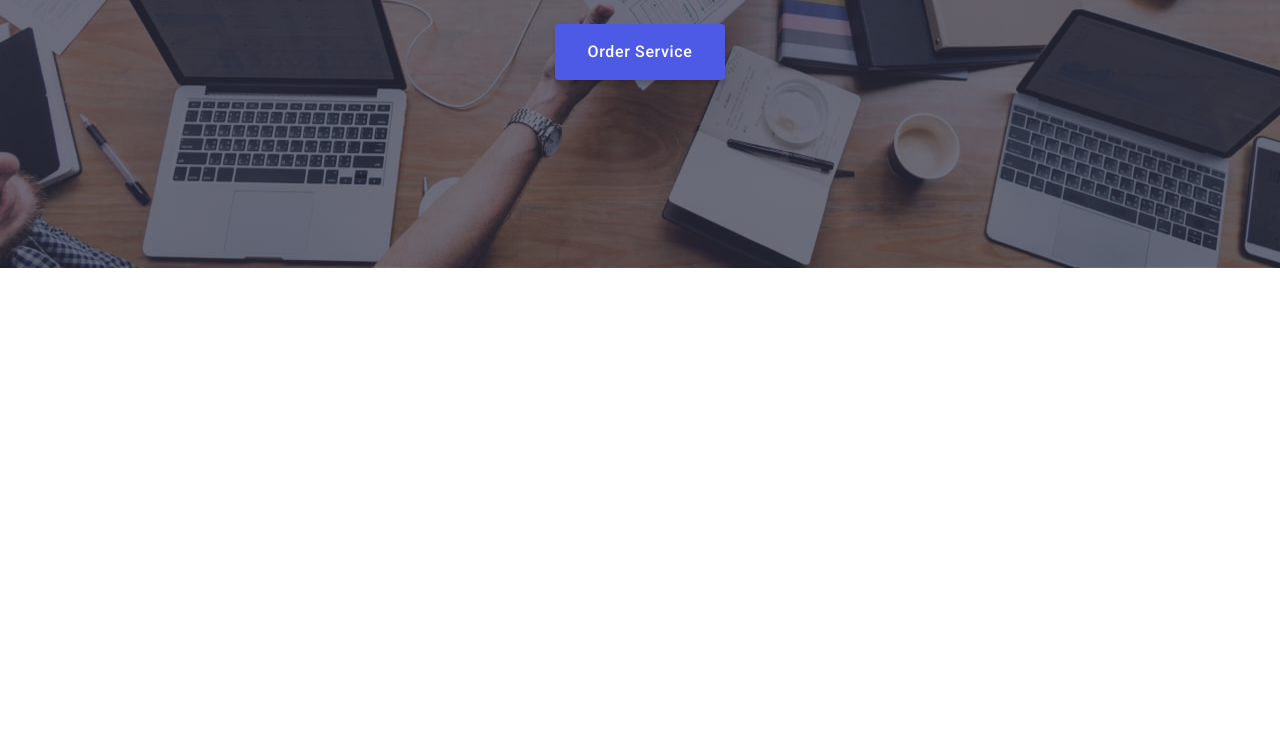
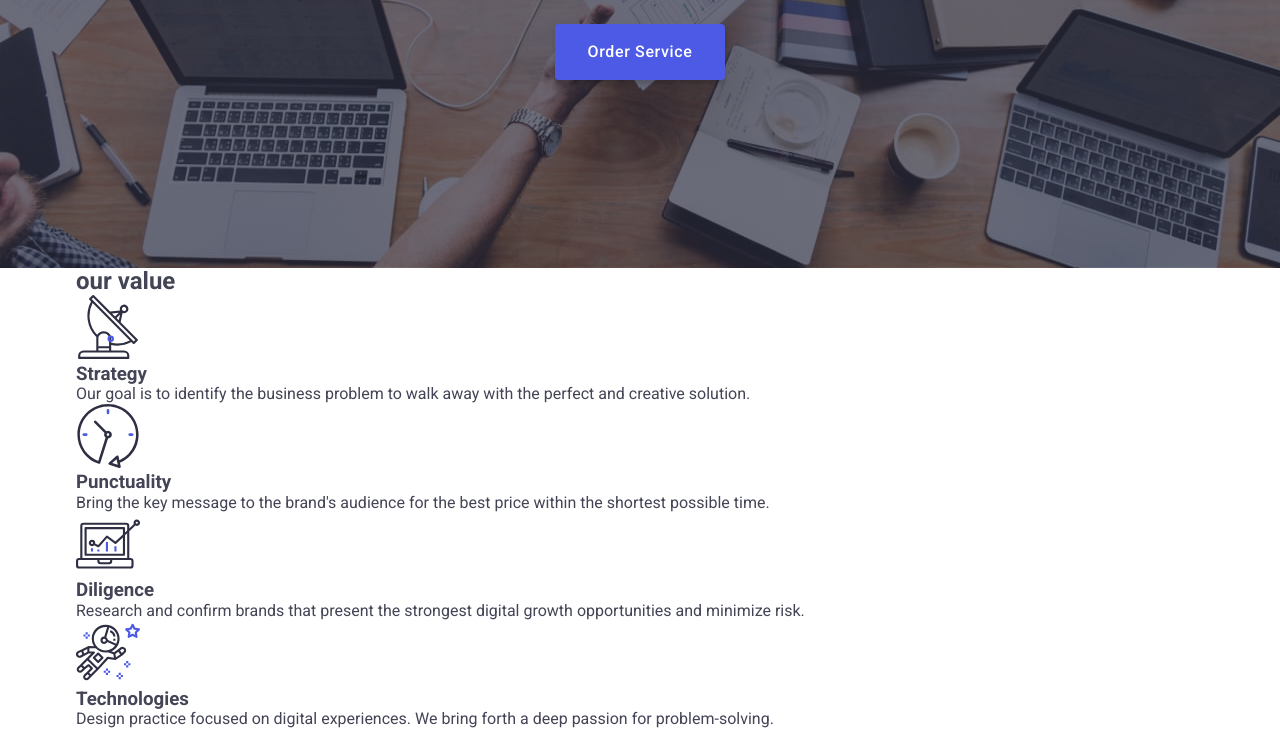
Before and after one commit to yurchykyur/WEBSTUDIO, a plain HTML site: page index.html in a window 1280 px wide. Shown: the part 404-1133 px from the top of the page. Before the commit the page ends 800 px from the top, so only its background shows below. Drawn offline with nearby package versions, Linux system fonts and the light colour scheme.

Commit message:
section value html

```diff
--- a/index.html
+++ b/index.html
@@ -27,7 +27,7 @@
   <body>
     <header class="header">
       <div class="header-container container">
-        <nav class="header-nav" aria-labelledby="navigation menu">
+        <nav class="header-nav" aria-label="navigation menu">
           <a href="./index.html" class="header-nav__logo"
             >Web<span class="header-nav__logo-studio">Studio</span></a
           >
@@ -87,7 +87,7 @@
               <use href="./img/icons.svg#close-modal"></use>
             </svg>
           </button>
-          <nav class="mobile-menu__nav" aria-labelledby="mobile menu">
+          <nav class="mobile-menu__nav" aria-label="mobile menu">
             <ul class="mobile-menu__nav-list">
               <li class="mobile-menu__nav-item">
                 <a class="mobile-menu__nav-link" href="./index.html">Studio</a>
@@ -183,7 +183,7 @@
     </header>
 
     <main>
-      <!-- ====================== Hero ===================== -->
+      <!-- ========================= Hero ===================== -->
 
       <section class="hero section overlay">
         <div class="hero-container container">
@@ -194,7 +194,66 @@
         </div>
       </section>
 
-      <section></section>
+      <!-- ========================== Section Value ============== -->
+
+      <section>
+        <div class="container">
+          <h2>our value</h2>
+          <div class="value-wrapper">
+            <ul class="value-list">
+              <li class="value-list__item">
+                <div class="value-list__item-thumb">
+                  <svg class="value-list__item-icon" width="64" height="64">
+                    <use href="./img/icons.svg#icon-antenna"></use>
+                  </svg>
+                </div>
+                <h3 class="value-list__item-title">Strategy</h3>
+                <p class="value-list__item-content">
+                  Our goal is to identify the business problem to walk away with
+                  the perfect and creative solution.
+                </p>
+              </li>
+              <li class="value-list__item">
+                <div class="value-list__item-thumb">
+                  <svg class="value-list__item-icon" width="64" height="64">
+                    <use href="./img/icons.svg#icon-clock"></use>
+                  </svg>
+                </div>
+                <h3 class="value-list__item-title">Punctuality</h3>
+                <p class="value-list__item-content">
+                  Bring the key message to the brand's audience for the best
+                  price within the shortest possible time.
+                </p>
+              </li>
+              <li class="value-list__item">
+                <div class="value-list__item-thumb">
+                  <svg class="value-list__item-icon" width="64" height="64">
+                    <use href="./img/icons.svg#icon-diagram"></use>
+                  </svg>
+                </div>
+                <h3 class="value-list__item-title">Diligence</h3>
+                <p class="value-list__item-content">
+                  Research and confirm brands that present the strongest digital
+                  growth opportunities and minimize risk.
+                </p>
+              </li>
+              <li class="value-list__item">
+                <div class="value-list__item-thumb">
+                  <svg class="value-list__item-icon" width="64" height="64">
+                    <use href="./img/icons.svg#icon-astronaut"></use>
+                  </svg>
+                </div>
+                <h3 class="value-list__item-title">Technologies</h3>
+                <p class="value-list__item-content">
+                  Design practice focused on digital experiences. We bring forth
+                  a deep passion for problem-solving.
+                </p>
+              </li>
+            </ul>
+          </div>
+        </div>
+      </section>
+
       <section></section>
       <section></section>
       <section></section>
--- a/scss/section_hero.scss
+++ b/scss/section_hero.scss
@@ -80,7 +80,6 @@ screen and (min-resolution: 2dppx) and (max-width: 767px) {
     line-height: 1.07;
     text-transform: none;
   }
-
 }
 
 @media screen and (min-device-pixel-ratio: 2) and (min-width: 768px),
@@ -104,9 +103,7 @@ screen and (min-resolution: 2dppx) and (min-width: 768px) {
         var(--overlay-hero-image)),
       url('../img/backgroung-hero-2-tablet-@2x.jpg');
   }
-
 }
-
 
 @media screen and (min-width: 1200px) {
   .hero {
```
Also changed, not shown: 1 other file.
